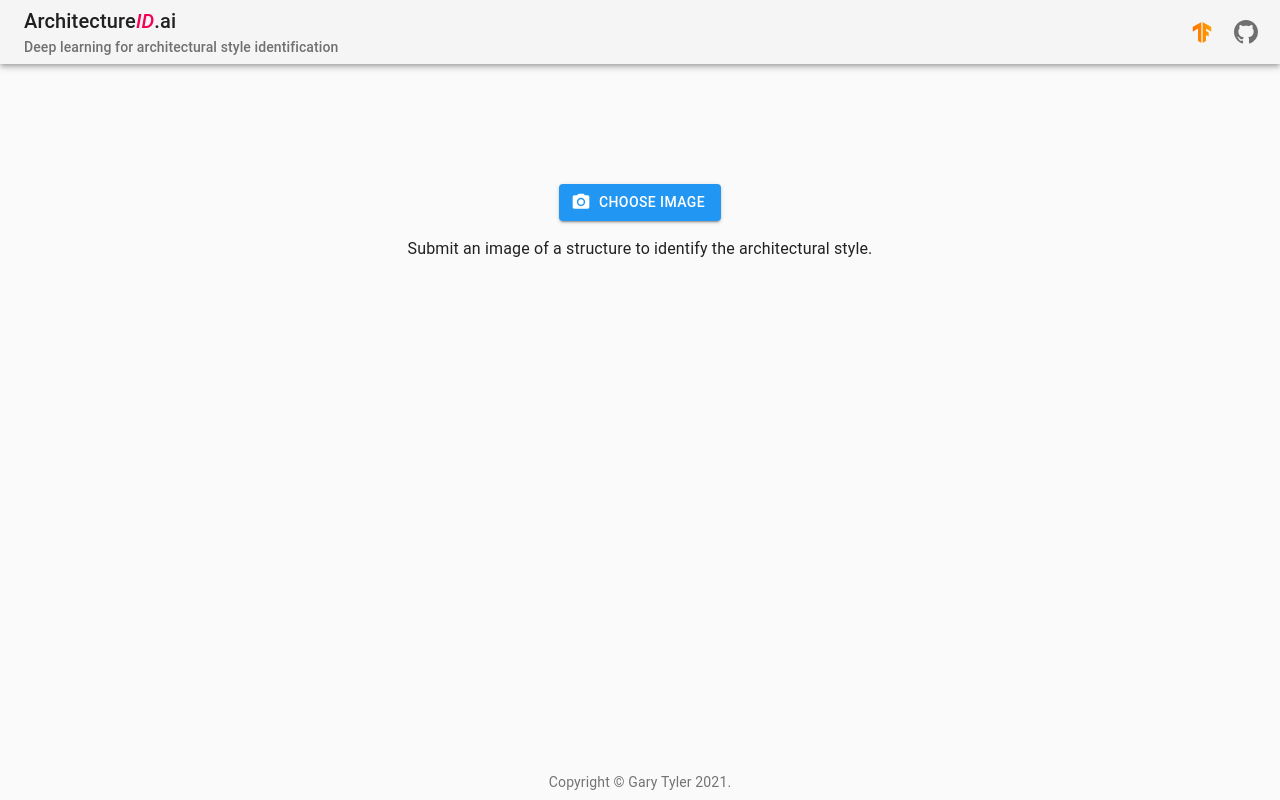
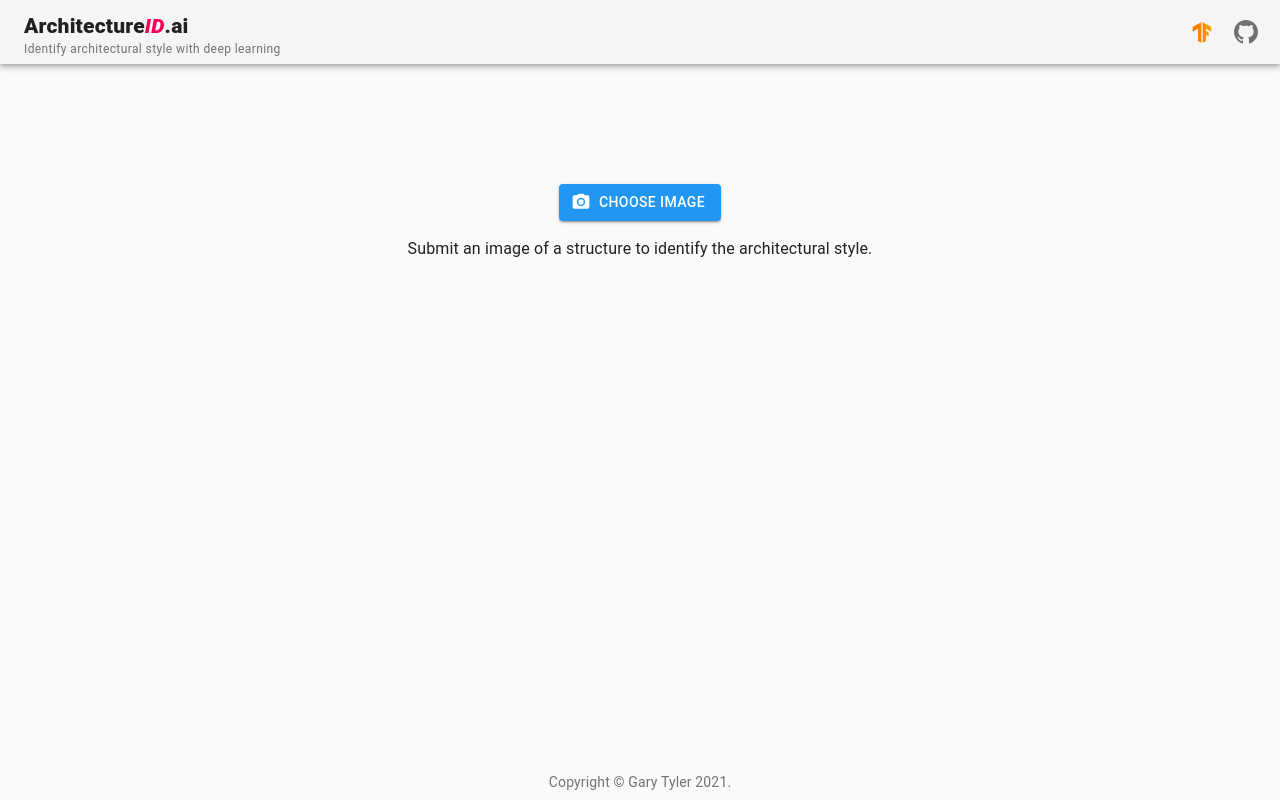
Before and after one commit to garytyler/arch-id-web, a React (Create React App) app in the folder frontend/: page / in a window 1280 px wide. Built offline with nearby package versions, Linux system fonts and the light colour scheme.

Commit message:
Update url to architectureid.ai.

```diff
--- a/frontend/src/App.tsx
+++ b/frontend/src/App.tsx
@@ -32,8 +32,19 @@ const useStyles = makeStyles((theme: Theme) =>
       flexGrow: 1,
       overflow: "auto",
     },
+    titleBox: {
+      marginTop: "1em",
+      flexGrow: 1,
+    },
     title: {
-      flexGrow: 1,
+      fontSize: "1.5em",
+      fontWeight: 900,
+      lineHeight: 0,
+    },
+    subTitle: {
+      // fontSize: "1.5em",
+      // fontWeight: 900,
+      // lineHeight: 0,
     },
     iconButton: {
       padding: 10,
@@ -67,28 +78,44 @@ export default function App() {
         <CssBaseline />
         <AppBar color="default" position="absolute" className={classes.appBar}>
           <Toolbar>
-            <Box className={classes.title}>
-              <Typography variant="h6" color="inherit" noWrap component="span">
+            <Box className={classes.titleBox}>
               <Link
                 href={`${window.location.protocol}://${window.location.hostname}`}
                 color="inherit"
                 style={{ textDecoration: "none" }}
               >
+                <Typography
+                  color="inherit"
+                  noWrap
+                  component="span"
+                  className={classes.title}
+                >
                   Architecture
+                </Typography>
                 <Typography
-                    variant="h6"
                   color="secondary"
                   noWrap
                   component="span"
-                    style={{ fontStyle: "italic" }}
+                  className={classes.title}
                 >
-                    ID
+                  <i>ID</i>
                 </Typography>
+                <Typography
+                  color="inherit"
+                  noWrap
+                  component="span"
+                  className={classes.title}
+                >
                   .ai
+                </Typography>
               </Link>
-              </Typography>
-              <Typography variant="subtitle2" color="textSecondary">
-                Deep learning for architectural style identification
+              <br />
+              <Typography
+                variant="caption"
+                color="textSecondary"
+                className={classes.subTitle}
+              >
+                Identify architectural style with deep learning
               </Typography>
             </Box>
             <Box style={{ display: "flex" }} marginY={0}>
--- a/frontend/src/Predictor.tsx
+++ b/frontend/src/Predictor.tsx
@@ -184,7 +184,7 @@ export default function Predictor() {
         if (imageArray === null) return;
         let expImageArray = [imageArray];
         const url = `${PREDICT_API_URL}/v1/models/InceptionResNetV2-imagenet:predict`;
-        // const url = `http://api.architectureid.app/v1/models/InceptionResNetV2-imagenet:predict`;
+        // const url = `http://api.architectureid.ai/v1/models/InceptionResNetV2-imagenet:predict`;
         fetch(url, {
           method: "POST",
           headers: {
--- a/frontend/src/environment.ts
+++ b/frontend/src/environment.ts
@@ -9,10 +9,10 @@
 
 export const PREDICT_API_URL =
   process.env.NODE_ENV === "production"
-    ? "https://api.architectureid.app"
+    ? "https://api.architectureid.ai"
     : "http://localhost:8000";
 
-export const SITE_DOMAIN = "architectureid.app";
+export const SITE_DOMAIN = "architectureid.ai";
 export const PROJECT_GITHUB_URL = "https://github.com/garytyler/arch-id-web";
 export const AUTHOR_NAME = "Gary Tyler";
 export const AUTHOR_URL = "https://github.com/garytyler";
```
Also changed, not shown: 1 other file (tests, documents, lock files or other folders). Lines whose indentation alone changed are shown as unchanged.
